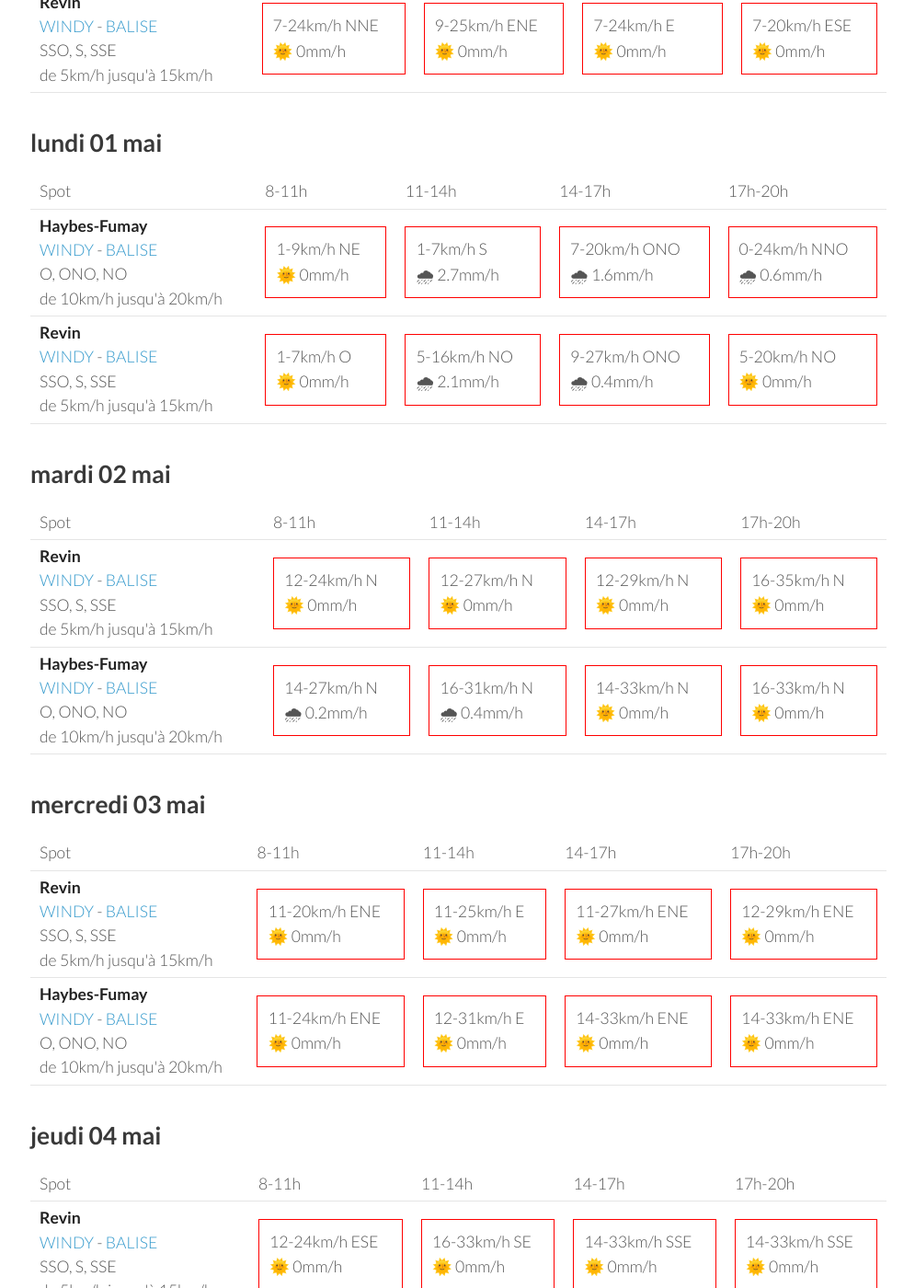
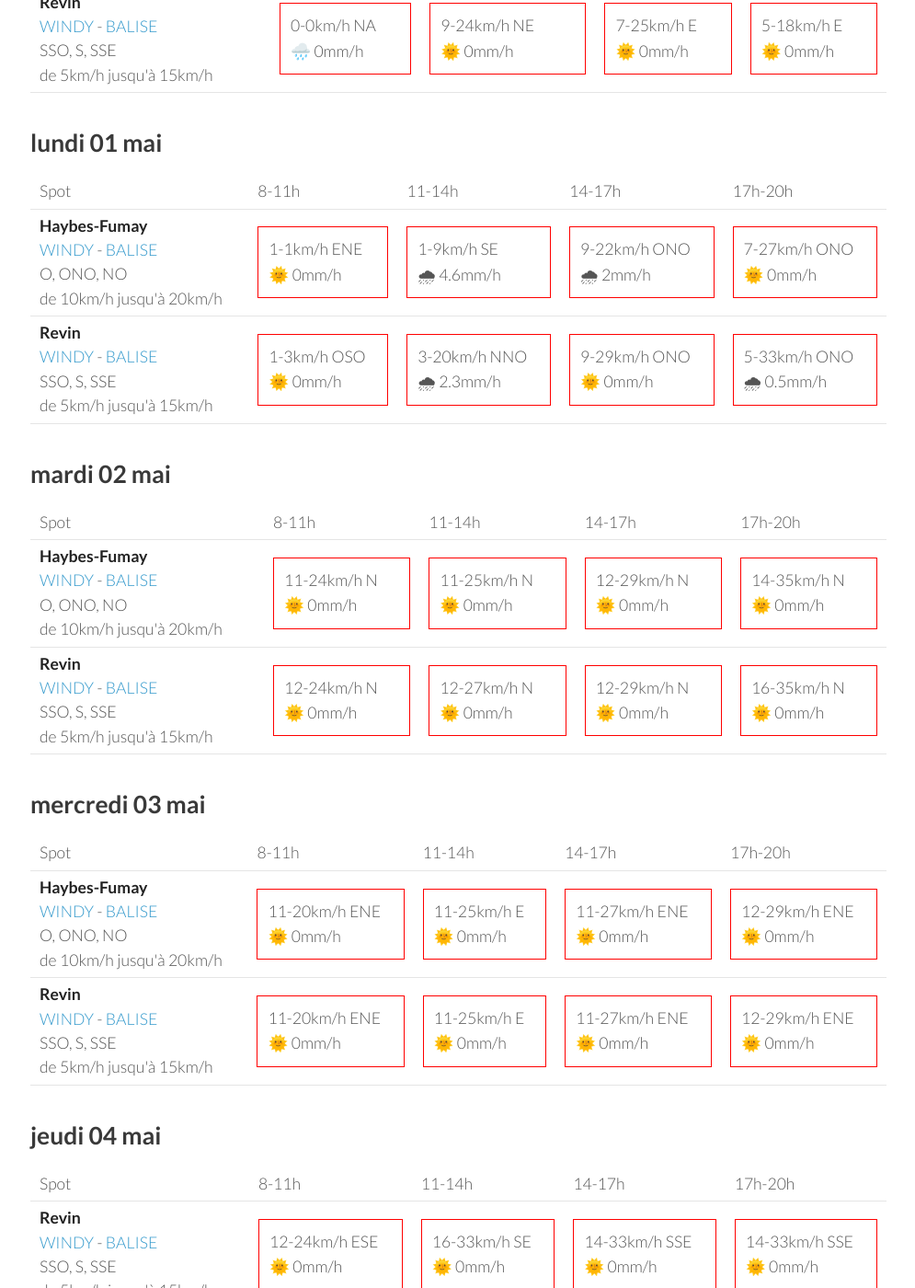
Before and after one commit to parapente-dans-le-nord/parapente-dans-le-nord.github.io, a Jekyll site: the page built from ardennes.markdown, in a window 1280 px wide and 1400 px high, scrolled down 499 px. Shown: the whole window at 92% size, without its empty margins (25-1020 px from the left). Built offline with Jekyll 4.4.1, drawn with Linux system fonts in a browser that asks for light colours; some of the changed text lies outside the part shown.

Commit message:
update index.markdown

```diff
--- a/ardennes.markdown
+++ b/ardennes.markdown
@@ -24,21 +24,19 @@ page mise à jour le dimanche 30 avril 10:10
 <tr>
         <td><strong>Haybes-Fumay</strong><br><a href="https://windy.com/49.998/4.715?49.913,4.738,10">WINDY</a> - <span class=""><a href="http://www.balisemeteo.com/balise.php?idBalise=104">BALISE</a> </span><br> <span class="vent-favorable">O, ONO, NO</span><br><span class="force-vent">de 10km/h jusqu'à 20km/h</span> </td>
 
-            <td><div class="not-flyable"><p>5-12km/h NNE</p><p>🌞 0mm/h</p></div></td>
-            <td><div class="not-flyable"><p>7-22km/h ENE</p><p>🌞 0mm/h</p></div></td>
-            <td><div class="not-flyable"><p>7-24km/h ENE</p><p>🌞 0mm/h</p></div></td>
+            <td><div class="not-flyable"><p>0-0km/h NA</p><p>🌧️ 0mm/h</p></div></td>
+            <td><div class="not-flyable"><p>7-20km/h NNE</p><p>🌞 0mm/h</p></div></td>
+            <td><div class="not-flyable"><p>7-24km/h E</p><p>🌞 0mm/h</p></div></td>
             <td><div class="not-flyable"><p>5-20km/h E</p><p>🌞 0mm/h</p></div></td>
-
 
     </tr>
 <tr>
         <td><strong>Revin</strong><br><a href="https://windy.com/49.948/4.625?49.543,4.625,8">WINDY</a> - <span class=""><a href="http://www.balisemeteo.com/balise.php?idBalise=5019">BALISE</a> </span><br> <span class="vent-favorable">SSO, S, SSE</span><br><span class="force-vent">de 5km/h jusqu'à 15km/h</span> </td>
 
-            <td><div class="not-flyable"><p>7-24km/h NNE</p><p>🌞 0mm/h</p></div></td>
-            <td><div class="not-flyable"><p>9-25km/h ENE</p><p>🌞 0mm/h</p></div></td>
-            <td><div class="not-flyable"><p>7-24km/h E</p><p>🌞 0mm/h</p></div></td>
-            <td><div class="not-flyable"><p>7-20km/h ESE</p><p>🌞 0mm/h</p></div></td>
-
+            <td><div class="not-flyable"><p>0-0km/h NA</p><p>🌧️ 0mm/h</p></div></td>
+            <td><div class="not-flyable"><p>9-24km/h NE</p><p>🌞 0mm/h</p></div></td>
+            <td><div class="not-flyable"><p>7-25km/h E</p><p>🌞 0mm/h</p></div></td>
+            <td><div class="not-flyable"><p>5-18km/h E</p><p>🌞 0mm/h</p></div></td>
 
     </tr>
 
@@ -60,20 +58,20 @@ page mise à jour le dimanche 30 avril 10:10
 <tr>
         <td><strong>Haybes-Fumay</strong><br><a href="https://windy.com/49.998/4.715?49.913,4.738,10">WINDY</a> - <span class=""><a href="http://www.balisemeteo.com/balise.php?idBalise=104">BALISE</a> </span><br> <span class="vent-favorable">O, ONO, NO</span><br><span class="force-vent">de 10km/h jusqu'à 20km/h</span> </td>
 
-            <td><div class="not-flyable"><p>1-9km/h NE</p><p>🌞 0mm/h</p></div></td>
-            <td><div class="not-flyable"><p>1-7km/h S</p><p>🌧 2.7mm/h</p></div></td>
-            <td><div class="not-flyable"><p>7-20km/h ONO</p><p>🌧 1.6mm/h</p></div></td>
-            <td><div class="not-flyable"><p>0-24km/h NNO</p><p>🌧 0.6mm/h</p></div></td>
+            <td><div class="not-flyable"><p>1-1km/h ENE</p><p>🌞 0mm/h</p></div></td>
+            <td><div class="not-flyable"><p>1-9km/h SE</p><p>🌧 4.6mm/h</p></div></td>
+            <td><div class="not-flyable"><p>9-22km/h ONO</p><p>🌧 2mm/h</p></div></td>
+            <td><div class="not-flyable"><p>7-27km/h ONO</p><p>🌞 0mm/h</p></div></td>
 
 
     </tr>
 <tr>
         <td><strong>Revin</strong><br><a href="https://windy.com/49.948/4.625?49.543,4.625,8">WINDY</a> - <span class=""><a href="http://www.balisemeteo.com/balise.php?idBalise=5019">BALISE</a> </span><br> <span class="vent-favorable">SSO, S, SSE</span><br><span class="force-vent">de 5km/h jusqu'à 15km/h</span> </td>
 
-            <td><div class="not-flyable"><p>1-7km/h O</p><p>🌞 0mm/h</p></div></td>
-            <td><div class="not-flyable"><p>5-16km/h NO</p><p>🌧 2.1mm/h</p></div></td>
-            <td><div class="not-flyable"><p>9-27km/h ONO</p><p>🌧 0.4mm/h</p></div></td>
-            <td><div class="not-flyable"><p>5-20km/h NO</p><p>🌞 0mm/h</p></div></td>
+            <td><div class="not-flyable"><p>1-3km/h OSO</p><p>🌞 0mm/h</p></div></td>
+            <td><div class="not-flyable"><p>3-20km/h NNO</p><p>🌧 2.3mm/h</p></div></td>
+            <td><div class="not-flyable"><p>9-29km/h ONO</p><p>🌞 0mm/h</p></div></td>
+            <td><div class="not-flyable"><p>5-33km/h ONO</p><p>🌧 0.5mm/h</p></div></td>
 
 
     </tr>
@@ -94,22 +92,22 @@ page mise à jour le dimanche 30 avril 10:10
       <td>17h-20h</td>
     </tr>
 <tr>
+        <td><strong>Haybes-Fumay</strong><br><a href="https://windy.com/49.998/4.715?49.913,4.738,10">WINDY</a> - <span class=""><a href="http://www.balisemeteo.com/balise.php?idBalise=104">BALISE</a> </span><br> <span class="vent-favorable">O, ONO, NO</span><br><span class="force-vent">de 10km/h jusqu'à 20km/h</span> </td>
+
+            <td><div class="not-flyable"><p>11-24km/h N</p><p>🌞 0mm/h</p></div></td>
+            <td><div class="not-flyable"><p>11-25km/h N</p><p>🌞 0mm/h</p></div></td>
+            <td><div class="not-flyable"><p>12-29km/h N</p><p>🌞 0mm/h</p></div></td>
+            <td><div class="not-flyable"><p>14-35km/h N</p><p>🌞 0mm/h</p></div></td>
+
+
+    </tr>
+<tr>
         <td><strong>Revin</strong><br><a href="https://windy.com/49.948/4.625?49.543,4.625,8">WINDY</a> - <span class=""><a href="http://www.balisemeteo.com/balise.php?idBalise=5019">BALISE</a> </span><br> <span class="vent-favorable">SSO, S, SSE</span><br><span class="force-vent">de 5km/h jusqu'à 15km/h</span> </td>
 
             <td><div class="not-flyable"><p>12-24km/h N</p><p>🌞 0mm/h</p></div></td>
             <td><div class="not-flyable"><p>12-27km/h N</p><p>🌞 0mm/h</p></div></td>
             <td><div class="not-flyable"><p>12-29km/h N</p><p>🌞 0mm/h</p></div></td>
             <td><div class="not-flyable"><p>16-35km/h N</p><p>🌞 0mm/h</p></div></td>
-
-
-    </tr>
-<tr>
-        <td><strong>Haybes-Fumay</strong><br><a href="https://windy.com/49.998/4.715?49.913,4.738,10">WINDY</a> - <span class=""><a href="http://www.balisemeteo.com/balise.php?idBalise=104">BALISE</a> </span><br> <span class="vent-favorable">O, ONO, NO</span><br><span class="force-vent">de 10km/h jusqu'à 20km/h</span> </td>
-
-            <td><div class="not-flyable"><p>14-27km/h N</p><p>🌧 0.2mm/h</p></div></td>
-            <td><div class="not-flyable"><p>16-31km/h N</p><p>🌧 0.4mm/h</p></div></td>
-            <td><div class="not-flyable"><p>14-33km/h N</p><p>🌞 0mm/h</p></div></td>
-            <td><div class="not-flyable"><p>16-33km/h N</p><p>🌞 0mm/h</p></div></td>
 
 
     </tr>
@@ -130,7 +128,7 @@ page mise à jour le dimanche 30 avril 10:10
       <td>17h-20h</td>
     </tr>
 <tr>
-        <td><strong>Revin</strong><br><a href="https://windy.com/49.948/4.625?49.543,4.625,8">WINDY</a> - <span class=""><a href="http://www.balisemeteo.com/balise.php?idBalise=5019">BALISE</a> </span><br> <span class="vent-favorable">SSO, S, SSE</span><br><span class="force-vent">de 5km/h jusqu'à 15km/h</span> </td>
+        <td><strong>Haybes-Fumay</strong><br><a href="https://windy.com/49.998/4.715?49.913,4.738,10">WINDY</a> - <span class=""><a href="http://www.balisemeteo.com/balise.php?idBalise=104">BALISE</a> </span><br> <span class="vent-favorable">O, ONO, NO</span><br><span class="force-vent">de 10km/h jusqu'à 20km/h</span> </td>
 
             <td><div class="not-flyable"><p>11-20km/h ENE</p><p>🌞 0mm/h</p></div></td>
             <td><div class="not-flyable"><p>11-25km/h E</p><p>🌞 0mm/h</p></div></td>
@@ -140,12 +138,12 @@ page mise à jour le dimanche 30 avril 10:10
 
     </tr>
 <tr>
-        <td><strong>Haybes-Fumay</strong><br><a href="https://windy.com/49.998/4.715?49.913,4.738,10">WINDY</a> - <span class=""><a href="http://www.balisemeteo.com/balise.php?idBalise=104">BALISE</a> </span><br> <span class="vent-favorable">O, ONO, NO</span><br><span class="force-vent">de 10km/h jusqu'à 20km/h</span> </td>
+        <td><strong>Revin</strong><br><a href="https://windy.com/49.948/4.625?49.543,4.625,8">WINDY</a> - <span class=""><a href="http://www.balisemeteo.com/balise.php?idBalise=5019">BALISE</a> </span><br> <span class="vent-favorable">SSO, S, SSE</span><br><span class="force-vent">de 5km/h jusqu'à 15km/h</span> </td>
 
-            <td><div class="not-flyable"><p>11-24km/h ENE</p><p>🌞 0mm/h</p></div></td>
-            <td><div class="not-flyable"><p>12-31km/h E</p><p>🌞 0mm/h</p></div></td>
-            <td><div class="not-flyable"><p>14-33km/h ENE</p><p>🌞 0mm/h</p></div></td>
-            <td><div class="not-flyable"><p>14-33km/h ENE</p><p>🌞 0mm/h</p></div></td>
+            <td><div class="not-flyable"><p>11-20km/h ENE</p><p>🌞 0mm/h</p></div></td>
+            <td><div class="not-flyable"><p>11-25km/h E</p><p>🌞 0mm/h</p></div></td>
+            <td><div class="not-flyable"><p>11-27km/h ENE</p><p>🌞 0mm/h</p></div></td>
+            <td><div class="not-flyable"><p>12-29km/h ENE</p><p>🌞 0mm/h</p></div></td>
 
 
     </tr>
@@ -178,10 +176,10 @@ page mise à jour le dimanche 30 avril 10:10
 <tr>
         <td><strong>Haybes-Fumay</strong><br><a href="https://windy.com/49.998/4.715?49.913,4.738,10">WINDY</a> - <span class=""><a href="http://www.balisemeteo.com/balise.php?idBalise=104">BALISE</a> </span><br> <span class="vent-favorable">O, ONO, NO</span><br><span class="force-vent">de 10km/h jusqu'à 20km/h</span> </td>
 
-            <td><div class="not-flyable"><p>12-25km/h ESE</p><p>🌞 0mm/h</p></div></td>
-            <td><div class="not-flyable"><p>16-35km/h SE</p><p>🌞 0mm/h</p></div></td>
-            <td><div class="not-flyable"><p>14-37km/h SE</p><p>🌞 0mm/h</p></div></td>
-            <td><div class="not-flyable"><p>14-31km/h SSE</p><p>🌞 0mm/h</p></div></td>
+            <td><div class="not-flyable"><p>12-22km/h ESE</p><p>🌞 0mm/h</p></div></td>
+            <td><div class="not-flyable"><p>14-31km/h SE</p><p>🌞 0mm/h</p></div></td>
+            <td><div class="not-flyable"><p>14-33km/h SSE</p><p>🌞 0mm/h</p></div></td>
+            <td><div class="not-flyable"><p>12-31km/h SSE</p><p>🌞 0mm/h</p></div></td>
 
 
     </tr>
@@ -211,6 +209,16 @@ page mise à jour le dimanche 30 avril 10:10
 
 
     </tr>
+<tr>
+        <td><strong>Haybes-Fumay</strong><br><a href="https://windy.com/49.998/4.715?49.913,4.738,10">WINDY</a> - <span class=""><a href="http://www.balisemeteo.com/balise.php?idBalise=104">BALISE</a> </span><br> <span class="vent-favorable">O, ONO, NO</span><br><span class="force-vent">de 10km/h jusqu'à 20km/h</span> </td>
+
+            <td><div class="not-flyable"><p>14-29km/h SO</p><p>🌧 0.9mm/h</p></div></td>
+            <td><div class="not-flyable"><p>18-38km/h SO</p><p>🌧 0.4mm/h</p></div></td>
+            <td><div class="not-flyable"><p>14-40km/h SO</p><p>🌧 2mm/h</p></div></td>
+            <td><div class="not-flyable"><p>14-35km/h SSO</p><p>🌧 0.4mm/h</p></div></td>
+
+
+    </tr>
 
 </tbody>
 </table>
```
Also changed, not shown: other parts of ardennes.markdown (+1 -1 lines).
